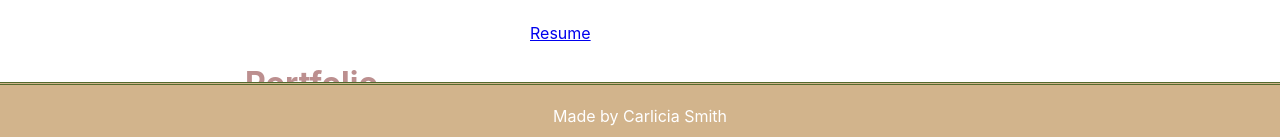
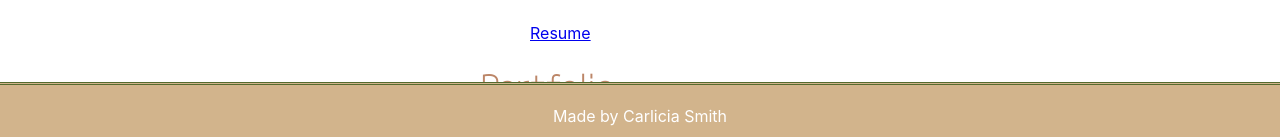
Before and after one commit to smith-carlicia/CarliciaSmith-Portfolio, a React (Create React App) app: page /portfolio in a window 1280 px wide. Shown: the part 663-800 px from the top of the page. Built offline with nearby package versions, Linux system fonts and the light colour scheme.

Commit message:
changed margins and color of portfolio heading

```diff
--- a/src/pages/Portfolio/Portfolio.css
+++ b/src/pages/Portfolio/Portfolio.css
@@ -13,21 +13,24 @@
     width: 100%;
 }
 
-.about {
-    /* margin-right: 400px; */
+.portHead {
+    margin-left: 480px;
     padding-bottom: 2rem;
-    justify-content: center;
-    color: rosybrown;
+    /* justify-content: center; */
+    color: #BC8668;
+    font-family: 'M Plus 1p';
+    font-weight: 800;
 }
 
 .carousel {
     padding-left: 200px;
 }
 
-.title {
+.title ::before {
     padding-left: 15px;
     font-family: 'M Plus 1p';
     font-weight: 800;
+    z-index: -5;
 }
 
 .lang {
--- a/src/pages/Portfolio/portfolio.jsx
+++ b/src/pages/Portfolio/portfolio.jsx
@@ -38,11 +38,11 @@ class Portfolio extends Component {
             fluid
             className="body" >
                 <Row>
-                    <Col md={2}></Col>
-                    <Col md={4}>
-                    <h1 className="about">Portfolio</h1>
+                    {/* <Col md={2}></Col> */}
+                    <Col md={12}>
+                    <h1 className="portHead">Portfolio</h1>
                     </Col>
-                    <Col md={6}></Col>
+                    {/* <Col md={2}></Col> */}
                 </Row>
 
                             <Row>
```
